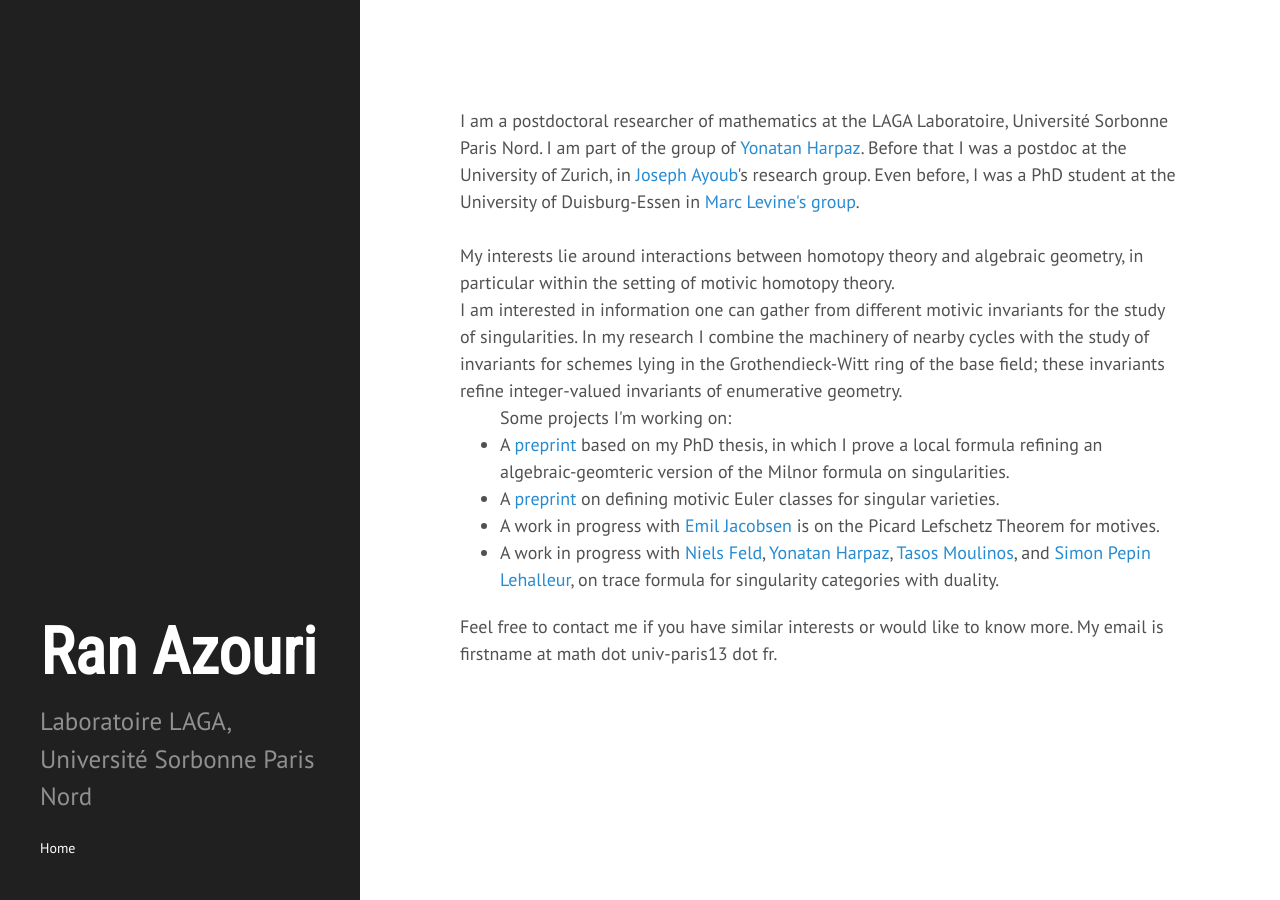
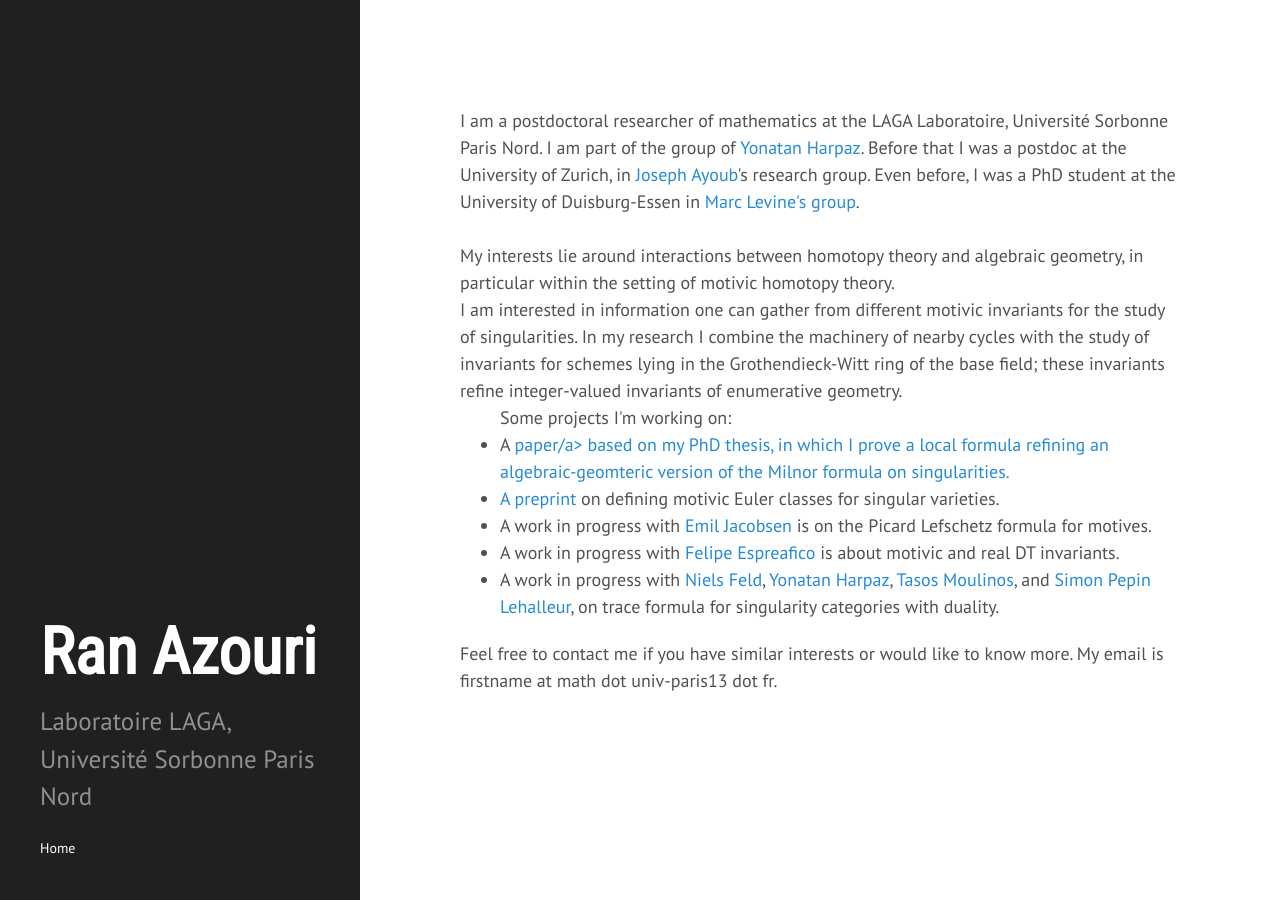
Before and after one commit to ransass/ransass.github.io, a Jekyll site: the page built from index.html, in a window 1280 px wide. Built offline with Jekyll 4.4.1, drawn with Linux system fonts in a browser that asks for light colours; some web fonts are replaced; the list of posts is cut into pages by our own code.

Commit message:
Update index.html
update paper and projects

```diff
--- a/index.html
+++ b/index.html
@@ -15,7 +15,7 @@ In my research I combine the machinery of nearby cycles with the study of invari
 <ul> Some projects I'm working on:
 
 <li> A
-<a href="https://arxiv.org/abs/2101.02686">preprint</a>
+<a href="https://www.sciencedirect.com/science/article/pii/S0021869324006768">paper/a>
 based on my PhD thesis, in which I prove a local formula refining an algebraic-geomteric version of the Milnor formula on singularities.
 <br/> </li>
 
@@ -26,7 +26,11 @@ on defining motivic Euler classes for singular varieties.
 <br/> </li>
 
   <li>
-A work in progress with <a href=https://www.emiljacobsen.se/>Emil Jacobsen</a> is on the Picard Lefschetz Theorem for motives.
+A work in progress with <a href=https://www.emiljacobsen.se/>Emil Jacobsen</a> is on the Picard Lefschetz formula for motives.
+<br/> </li>
+
+    <li>
+A work in progress with <a href=https://web.mathi.uni-heidelberg.de/physmath/espreafico/>Felipe Espreafico</a> is about motivic and real DT invariants.
 <br/> </li>
 
 <li> A work in progress with  <a href=https://nielsfeld.wixsite.com/website/>Niels Feld</a>, <a href=https://www.math.univ-paris13.fr/~harpaz/>Yonatan Harpaz</a>,  <a href=https://tmoulinos.com/>Tasos Moulinos</a>, and  <a href=https://simon-pepin.github.io/>Simon Pepin Lehalleur</a>, on trace formula for singularity categories with duality.
```
